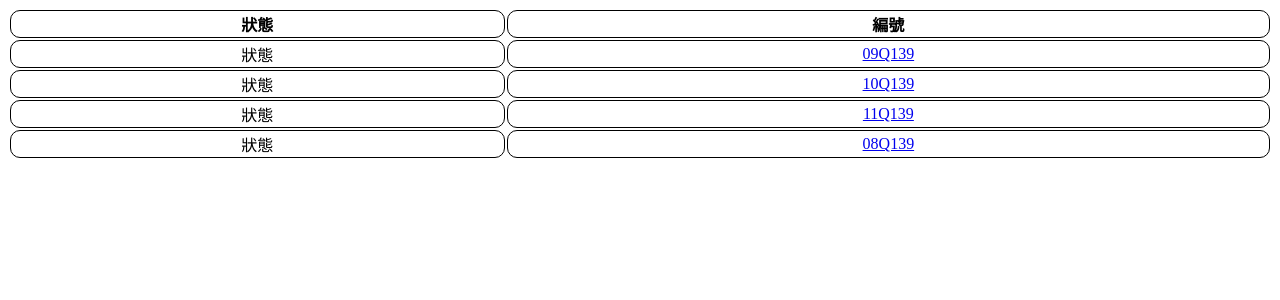
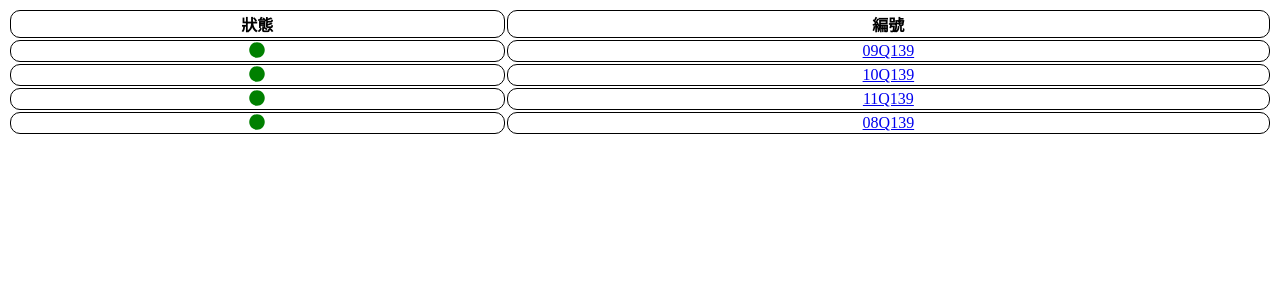
Before and after one commit to B10956004/CowMis, a PHP site: page /fOverView/cowStates.php in a window 1280 px wide. Shown: the top 300 px of the page. Run offline with PHP 8.4, Linux system fonts and the light colour scheme; data comes from the database, SQL or seed files in the repository; some libraries are stand-ins or nearby versions.

Commit message:
add fontawsome script

```diff
--- a/fOverView/cowStates.php
+++ b/fOverView/cowStates.php
@@ -14,6 +14,9 @@
             text-align: center;
         }
     </style>
+    <script defer src="https://use.fontawesome.com/releases/v5.0.13/js/solid.js" integrity="sha384-tzzSw1/Vo+0N5UhStP3bvwWPq+uvzCMfrN1fEFe+xBmv1C/AtVX5K0uZtmcHitFZ" crossorigin="anonymous"></script>
+    <script defer src="https://use.fontawesome.com/releases/v5.0.13/js/fontawesome.js" integrity="sha384-6OIrr52G08NpOFSZdxxz1xdNSndlD4vdcf/q2myIUVO0VsqaGHJsB0RaBE01VTOY" crossorigin="anonymous"></script>
+    <link rel="stylesheet" href="https://use.fontawesome.com/releases/v5.8.2/css/all.css" integrity="sha384-oS3vJWv+0UjzBfQzYUhtDYW+Pj2yciDJxpsK1OYPAYjqT085Qq/1cq5FLXAZQ7Ay" crossorigin="anonymous">
 </head>
 
 <body>
@@ -29,7 +32,7 @@
         echo "<tr>";
         $sn = $row['sn'];
         $id = $row['id'];
-        echo "<td>狀態</td>";
+        echo "<td><i class=\"fas fa-circle\" style=\"color: green;\"></i></td>";
         echo "<td><a href=\"../fCowId/cowInformation/cowInformation.php?GetID=$id\" target=\"frame\">$id</a></td>";
         echo "</tr>";
     }
```
